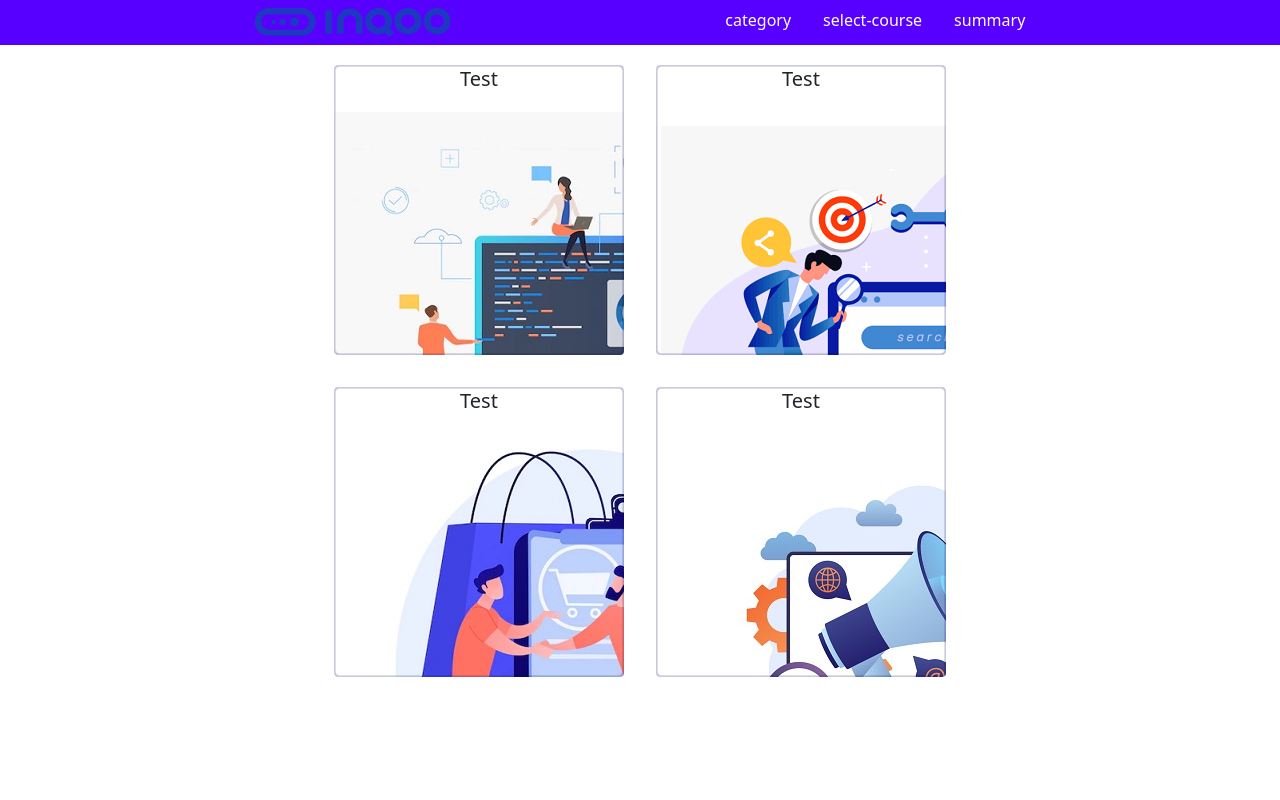
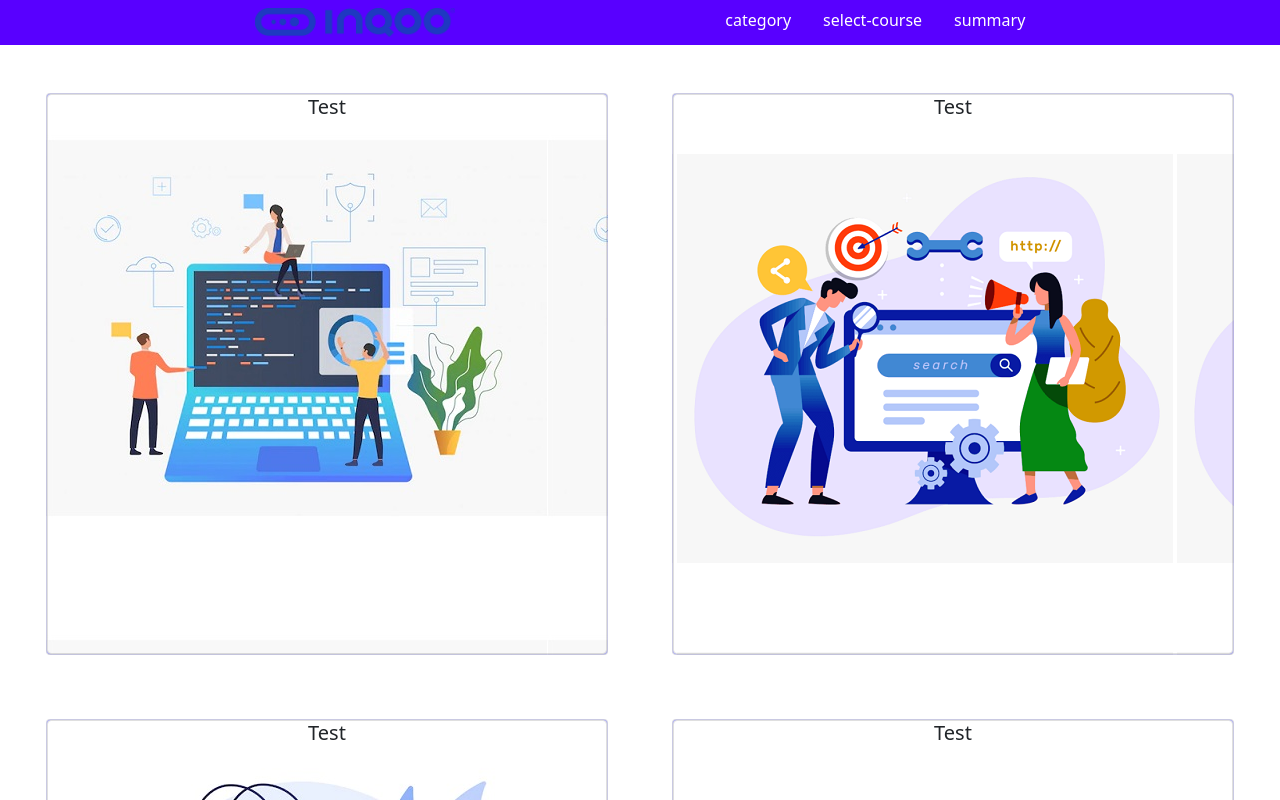
Before and after one commit to tomek1703/inqoo_courses_offer_project_fe, an Angular app in the folder Inqoo_courses_offer_project_app/: page /category-page in a window 1280 px wide. Shown: the top 800 px of the page. Built offline with nearby package versions, Linux system fonts and the light colour scheme.

Commit message:
add  layout to categorypage

```diff
--- a/Inqoo_courses_offer_project_app/src/app/category/category-page/category-page.component.scss
+++ b/Inqoo_courses_offer_project_app/src/app/category/category-page/category-page.component.scss
@@ -1,10 +1,11 @@
+
 .grid-container {
   display: grid;
   grid-template-columns: auto auto;
   justify-content: center;
-  gap: 2em;
-  margin-top: 20px;
-
+  gap: 4em;
+  margin-top: 3em;
+  margin-bottom: 20px;
 }
 .card1{
   background-image: url("~CardPicture/1.jpg");
@@ -18,3 +19,6 @@
 .card4{
   background-image: url("~CardPicture/4.jpg");
 }
+.card1:hover, .card2:hover, .card3:hover, .card4:hover{
+  transform: scale(1.1);
+}
--- a/Inqoo_courses_offer_project_app/src/app/shared/card/card.component.scss
+++ b/Inqoo_courses_offer_project_app/src/app/shared/card/card.component.scss
@@ -1,6 +1,6 @@
 .card {
-  width: 18rem;
-  height: 18rem;
+  width: 70vh;
+  height: 70vh;
   display: flex;
   align-items: center;
   justify-items: center;
@@ -12,6 +12,6 @@
   overflow: hidden;
 
 }
-.card:hover{
-  transform: scale(1.1);
-}
+//.card:hover{
+//  transform: scale(1.1);
+//}
```
